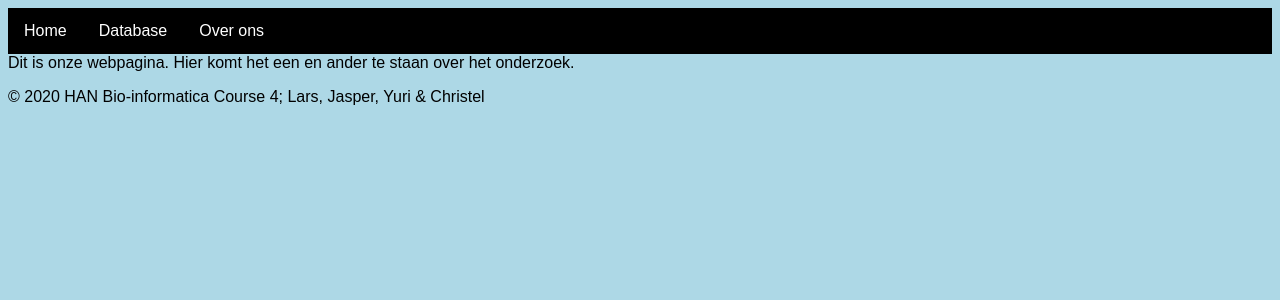
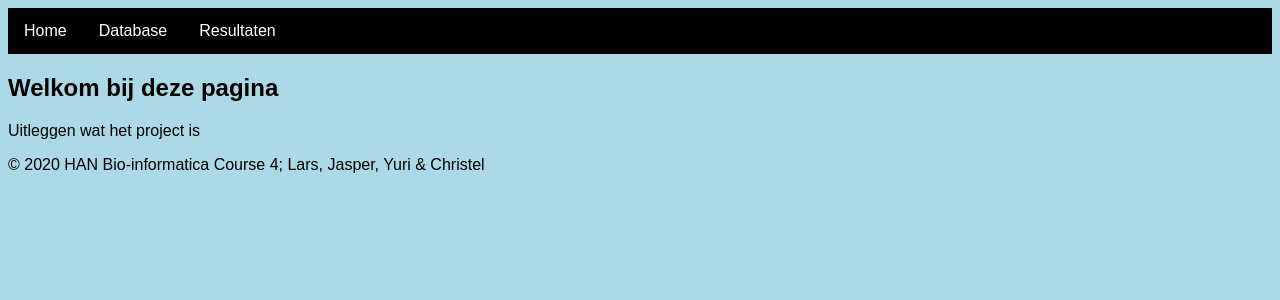
Before and after one commit to JasperVersantvoort/blok4afvink2, a Flask app: page / in a window 1280 px wide. Shown: the top 300 px of the page. Run offline with Flask 2, Linux system fonts and the light colour scheme.

```diff
--- a/application.py
+++ b/application.py
@@ -26,13 +26,13 @@ def website_home():
     return render_template("project.html")
 
 
-@app.route('/over ons.html')
-def site_over_ons():
+@app.route('/resultaten.html')
+def resultaten():
     """
-    Geeft een pagina weer met wat informatie over ons.
-    :return: De html pagina dat over ons gaat
+    Geeft een pagina weer met de belangrijkste resultaten
+    :return: De html pagina met resultaten
     """
-    return render_template("over ons.html")
+    return render_template("resultaten.html")
 
 
 @app.route('/database.html', methods=["POST", "GET"])
@@ -82,8 +82,8 @@ def database(zoek):
         query = "select acc_code, name, description,e_value from " \
                 "results join organism on organism_id = organism.id  " \
                 "where name like '%" + zoek + "%' or acc_code like " \
-                "'%" + zoek + "%' or description like '%" + zoek +"%'" \
-                "order by name"
+                                              "'%" + zoek + "%' or description like '%" + zoek + "%'" \
+                                                                                                 "order by name"
         cursor.execute(query)
         rows = cursor.fetchall()
         cursor.close()
@@ -91,5 +91,26 @@ def database(zoek):
         return rows
 
 
+def evalue_nul():
+    """
+
+    :return:
+    """
+    conn = mysql.connector.connect(host='hannl-hlo-bioinformatica'
+                                        '-mysqlsrv.mysql.database'
+                                        '.azure.com',
+                                   user='mlfrg@hannl-hlo'
+                                        '-bioinformatica-mysqlsrv',
+                                   password='chocolade45', db='mlfrg')
+    cursor = conn.cursor()
+    cursor.execute("select acc_code, name, description,e_value from "
+                   "results join organism on organism_id =  "
+                   "organism.id where e_value = 0")
+    rij_1 = cursor.fetchall()
+    cursor.close()
+    conn.close()
+    return rij_1
+
+
 if __name__ == '__main__':
     app.run()
--- a/templates/project.html
+++ b/templates/project.html
@@ -1,4 +1,3 @@
-
 <!DOCTYPE html>
 <html lang="en">
 
@@ -17,15 +16,14 @@
 		<ul class="navigatie">
 			<li class="nav_links"><a href='project.html'>Home</a></li>
 			<li class="nav_links"><a href='database.html'>Database</a></li>
-			<li class="nav_links"><a href='over%20ons.html'>Over
-                ons</a></li>
+			<li class="nav_links"><a href='resultaten.html'>Resultaten</a></li>
 		</ul>
     </nav>
     {% endblock %}
 
     {% block content %}
-        Dit is onze webpagina. Hier komt het een en ander te staan
-        over het onderzoek.
+        <h2>Welkom bij deze pagina</h2>
+        <p>Uitleggen wat het project is</p>
     {% endblock %}
 
     <!-- Hier komt de footer te staan -->
```
Also changed, not shown: templates/database.html (+7 -8 lines), templates/over ons.html (deleted, +0 -7 lines), templates/resultaten.html (added, +8 -0 lines).
